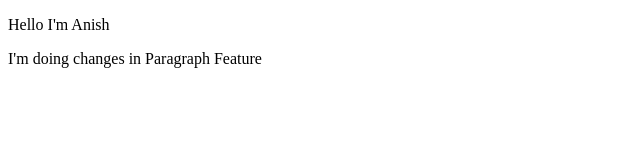
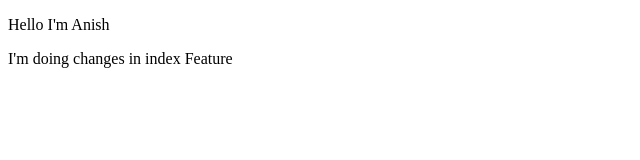
Before and after one commit to pal-anish/Day27PracticeAssignment, a plain HTML site: page index.html in a window 1280 px wide. Shown: the full height of the page, 0-640 px from the left. Drawn offline with Linux system fonts and the light colour scheme.

Commit message:
Feature Updated

```diff
--- a/index.html
+++ b/index.html
@@ -7,6 +7,6 @@
 </head>
 <body>
     <p>Hello I'm Anish</p>
-    <p>I'm doing changes in Paragraph Feature</p>
+    <p>I'm doing changes in index Feature</p>
 </body>
 </html>
```
